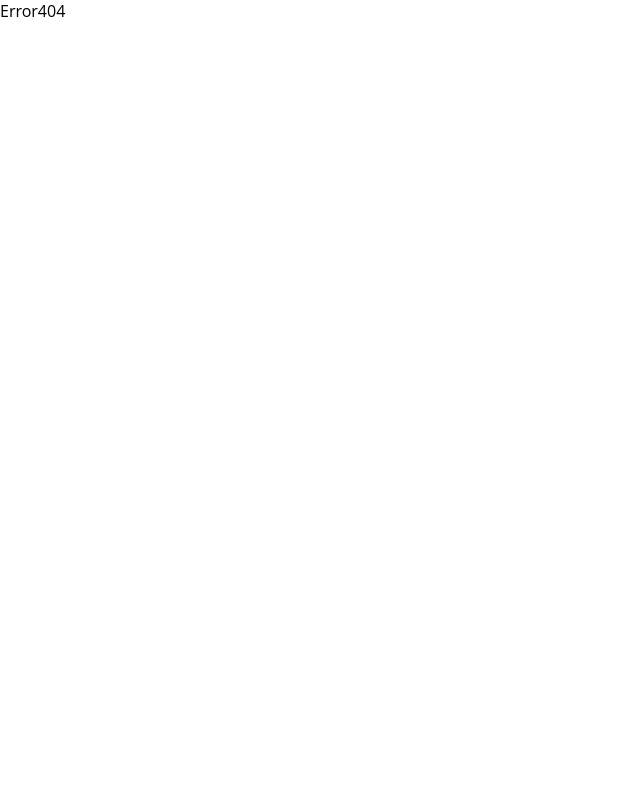
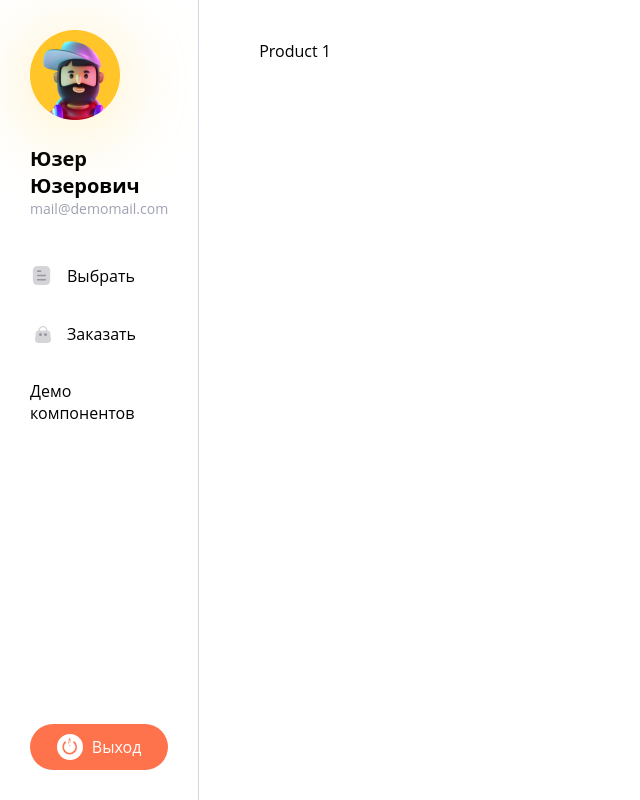
Before and after one commit to abr-ya/react-pizza-24, a React (Vite) app: page /product/1 in a window 1280 px wide. Shown: the whole page, without its empty margins (0-640 px from the left). Built offline with nearby package versions, Linux system fonts and the light colour scheme.

Commit message:
feat: Add Product page

```diff
--- a/src/App.tsx
+++ b/src/App.tsx
@@ -1,6 +1,6 @@
 import { RouterProvider, createBrowserRouter } from "react-router-dom";
 
-import { Cart, Demo, Error404, Menu } from "./pages";
+import { Cart, Demo, Error404, Menu, Product } from "./pages";
 import "./index.css";
 import Layout from "./layout/Layout.tsx";
 
@@ -12,6 +12,10 @@ const router = createBrowserRouter([
       { path: "/", element: <Menu /> },
       { path: "/cart", element: <Cart /> },
       { path: "/demo", element: <Demo /> },
+      {
+        path: "/product/:id",
+        element: <Product />,
+      },
     ],
   },
   { path: "*", element: <Error404 /> },
--- /dev/null
+++ b/src/pages/Product/Product.tsx
@@ -0,0 +1,9 @@
+import { useParams } from "react-router-dom";
+
+const Product = () => {
+  const { id } = useParams();
+
+  return <div>Product {id}</div>;
+};
+
+export default Product;
--- a/src/pages/index.ts
+++ b/src/pages/index.ts
@@ -2,5 +2,6 @@ import Cart from "./Cart/Cart";
 import Demo from "./Demo/Demo";
 import Error404 from "./Error/Error404";
 import Menu from "./Menu/Menu";
+import Product from "./Product/Product";
 
-export { Cart, Demo, Error404, Menu };
+export { Cart, Demo, Error404, Menu, Product };
```
